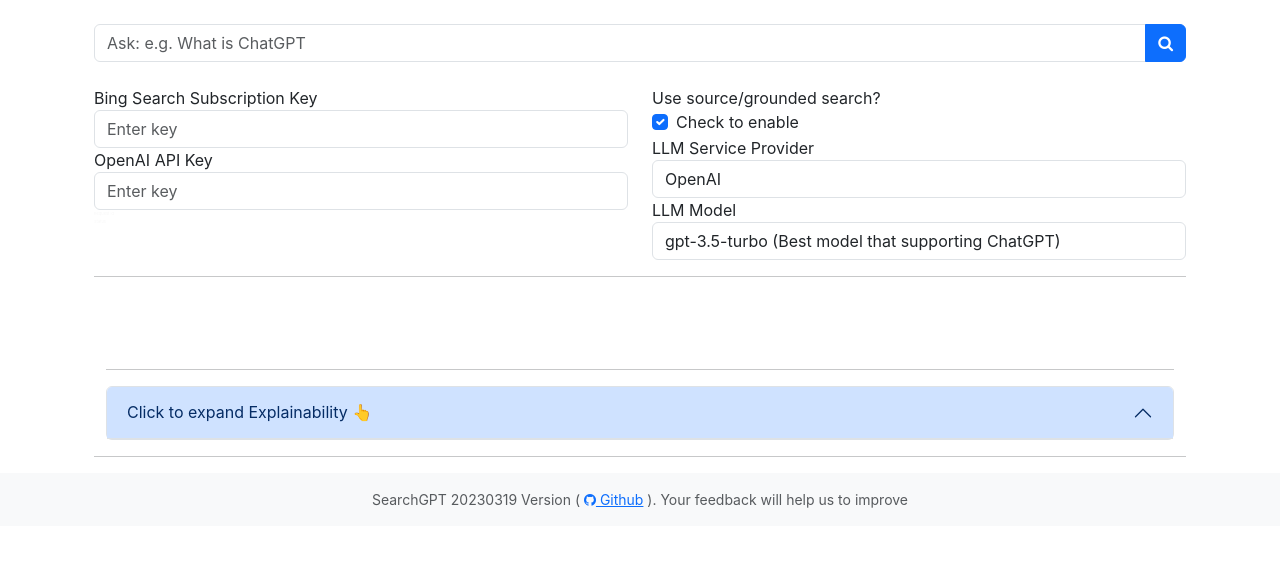
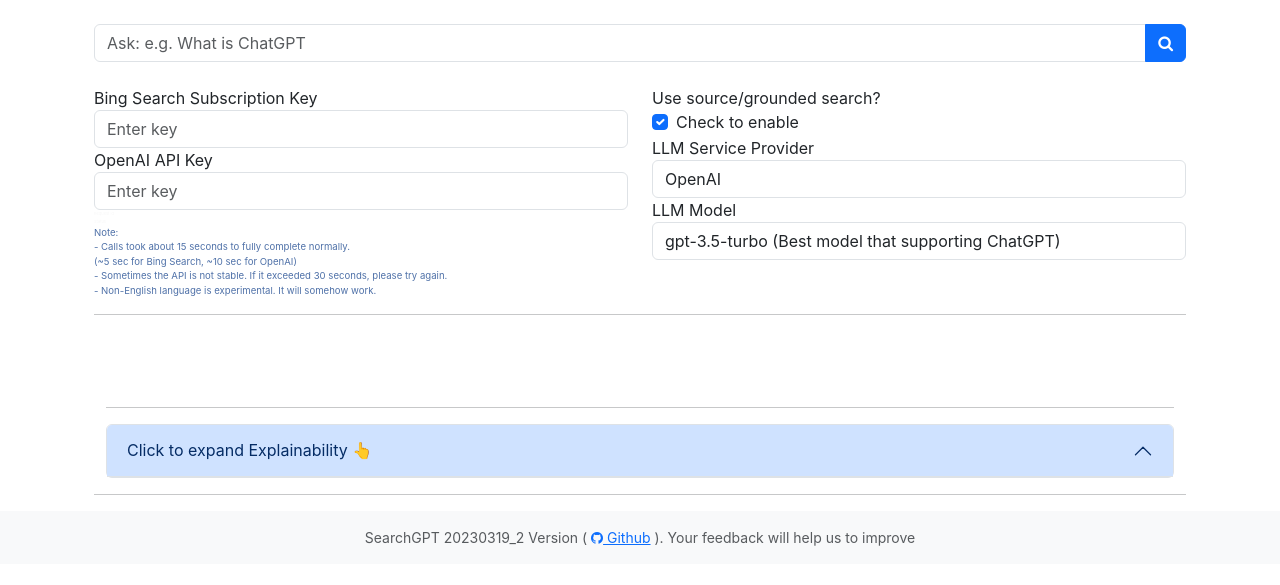
Before and after one commit to michaelthwan/searchGPT, a Python web app: template src/website/templates/index.html in a window 1280 px wide. Shown: the part 56-641 px from the top of the page. Run offline with Jinja, Linux system fonts and the light colour scheme; the template is opened without the code that fills it, so the values that code supplies are empty; some libraries are stand-ins or nearby versions.

Commit message:
deployment note

```diff
--- a/src/website/templates/base.html
+++ b/src/website/templates/base.html
@@ -31,7 +31,7 @@
     <div class="container text-center">
         <div class="row">
             <div class="col-lg-12">
-                <p class="text-muted small mb-0">SearchGPT 20230319 Version (
+                <p class="text-muted small mb-0">SearchGPT 20230319_2 Version (
                     <a href="https://github.com/michaelthwan/searchGPT"><i class="fa fa-github"></i> Github</a>
                     ). Your feedback will help us to improve</p>
             </div>
--- a/src/website/templates/index.html
+++ b/src/website/templates/index.html
@@ -29,6 +29,13 @@
                     </div>
                     <div id="request_id_status_html" style="font-size: 4px; color: #f7f7f7;" >
                         {% include 'request_id_status_html.html' %}
+                    </div>
+                    <div style="font-size: 0.6rem; color: #4f71a8">
+                        Note: <br>
+                        - Calls took about 15 seconds to fully complete normally. <br>
+                             (~5 sec for Bing Search, ~10 sec for OpenAI) <br>
+                        - Sometimes the API is not stable. If it exceeded 30 seconds, please try again. <br>
+                        - Non-English language is experimental. It will somehow work.
                     </div>
                 </div>
                 <div class="col-md-6">
```
